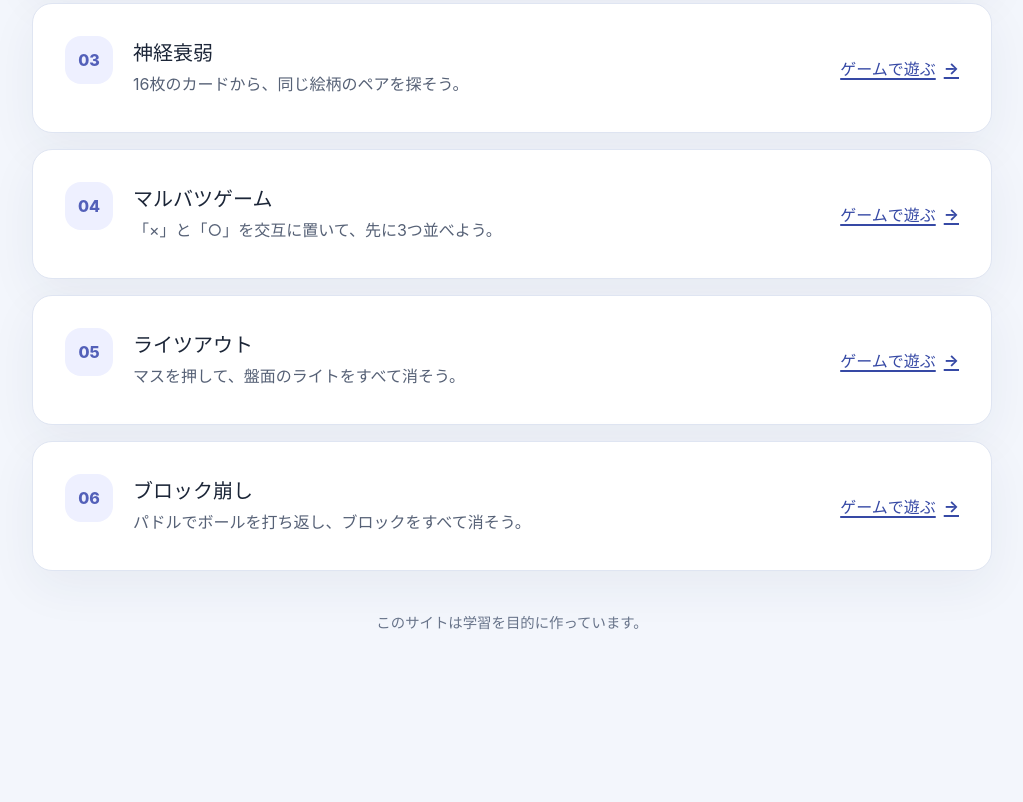
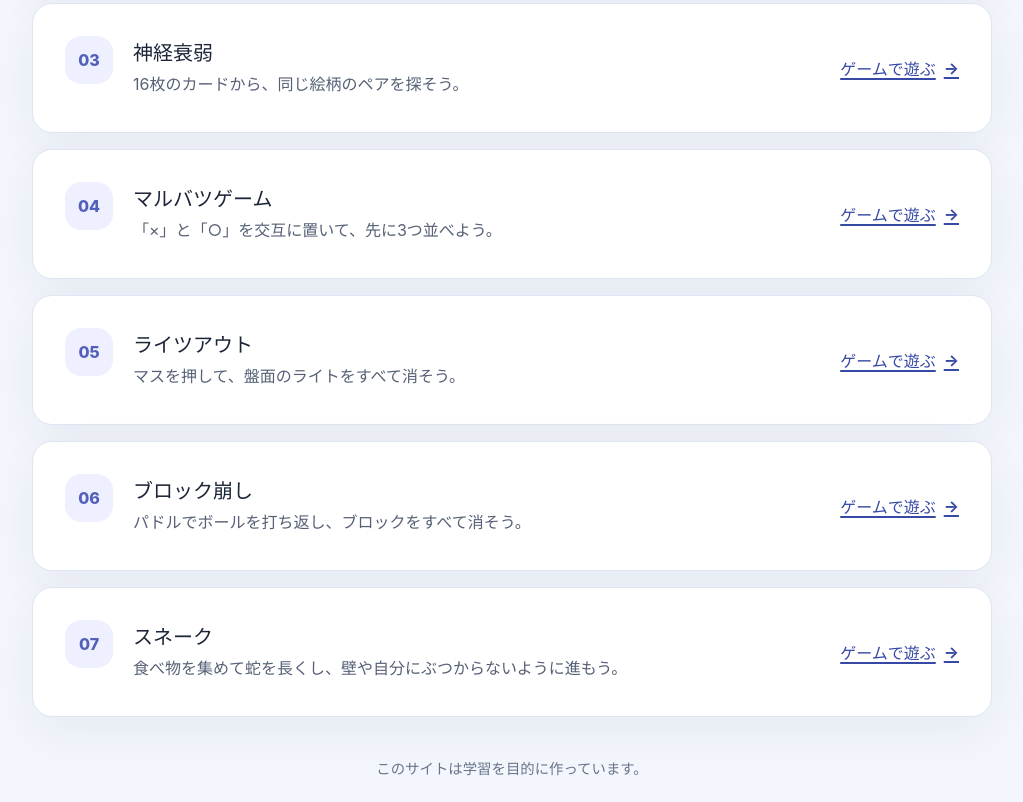
Before and after one commit to hayashihiroki-paya/static-minigame, a Svelte app: page index.html in a window 1280 px wide. Shown: the part 548-1350 px from the top of the page, without its empty margins (128-1151 px from the left). Before the commit the page ends 1204 px from the top, so only its background shows below. Built offline with nearby package versions, Linux system fonts and the light colour scheme.

Commit message:
ホーム画面にスネークを追加 (#24)

```diff
--- a/index.html
+++ b/index.html
@@ -86,6 +86,17 @@
             <span aria-hidden="true">→</span>
           </a>
         </article>
+        <article class="game-card">
+          <p class="game-card__number" aria-hidden="true">07</p>
+          <div class="game-card__content">
+            <h3>スネーク</h3>
+            <p>食べ物を集めて蛇を長くし、壁や自分にぶつからないように進もう。</p>
+          </div>
+          <a class="game-card__link" href="./dist/games/snake/">
+            ゲームで遊ぶ
+            <span aria-hidden="true">→</span>
+          </a>
+        </article>
       </section>
       <footer class="site-footer">
         <p>このサイトは学習を目的に作っています。</p>
```
